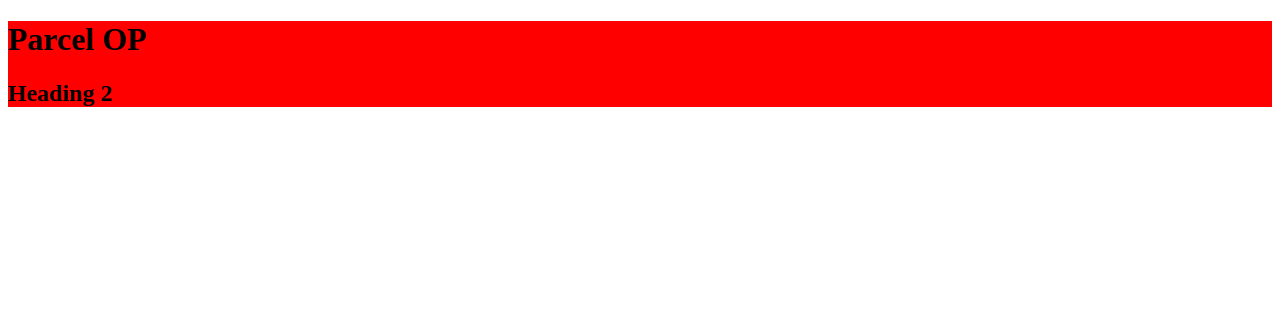
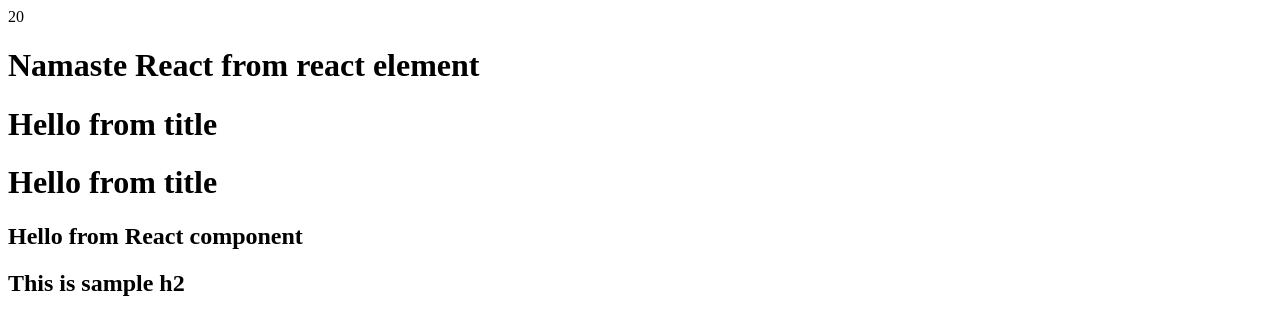
Before and after one commit to agrim08/React-JS, a React (Vite) app: page / in a window 1280 px wide. Shown: the top 334 px of the page. Built offline with nearby package versions, Linux system fonts and the light colour scheme.

Commit message:
Learning

```diff
--- a/App.js
+++ /dev/null
@@ -1,41 +0,0 @@
-/* PARCEL:
- *
- * HMR - Hot Module Replacement
- * File Watcher algorithm - C++
- * BUNDLING
- * MINIFY
- * Cleaning Up
- * Dev abd Production Build
- * Super Fast build algo
- * Image Optimization
- * Caching while development
- * Compression
- * Compatble with Older version of browser
- * HTTPS on dev
- * Port Number
- * Consisting hashing algo
- * Zero Config
- *
- *
- * Transitive Dependencies
- *
- *
- * BrowerList
- *
- */
-
-import React from "react";
-import ReactDOM from "react-dom/client";
-
-const heading1 = React.createElement("h1", { id: "title" }, "Parcel OP");
-const heading2 = React.createElement("h2", { id: "title" }, "Heading 2");
-const conatiner = React.createElement(
-  "div",
-  { id: "conatiner", hello: "world" },
-  [heading1, heading2]
-);
-//this is how we add multiple element using array
-const root = ReactDOM.createRoot(document.getElementById("root"));
-
-console.log(conatiner);
-root.render(conatiner);
--- /dev/null
+++ b/App.jsx
@@ -0,0 +1,34 @@
+//*! React.createElement => Object => HTML(DOM)
+//*! JSX(Babel) => React.createElement => Object => HTML(DOM)
+import React from "react";
+import ReactDOM from "react-dom/client";
+
+const heading = <h1 id="title">Namaste React from react element</h1>;
+const Title = () => {
+  return <h1>Hello from title</h1>;
+};
+
+//React component
+//* functional component
+//* Class Based component
+
+const num = 10;
+const HeaderComponent = () => {
+  return (
+    //not mandatory to write a return
+    <div>
+      {num + 10}
+      {console.log("Any JS code")}
+      {heading}
+      <Title />
+      {Title()}
+      <h2>Hello from React component</h2>
+      <h2>This is sample h2</h2>
+    </div>
+  );
+};
+
+const root = ReactDOM.createRoot(document.getElementById("root"));
+
+//root.render(heading) //*this is for react element
+root.render(<HeaderComponent />); //this is for functional component
--- a/index.html
+++ b/index.html
@@ -10,6 +10,6 @@
   </head>
   <body>
     <div id="root"></div>
-    <script type="module" src="App.js"></script>
+    <script type="module" src="App.jsx"></script>
   </body>
 </html>
```
Also changed, not shown: package.json (+5 -2 lines), 2 other files (tests, documents, lock files or other folders).
